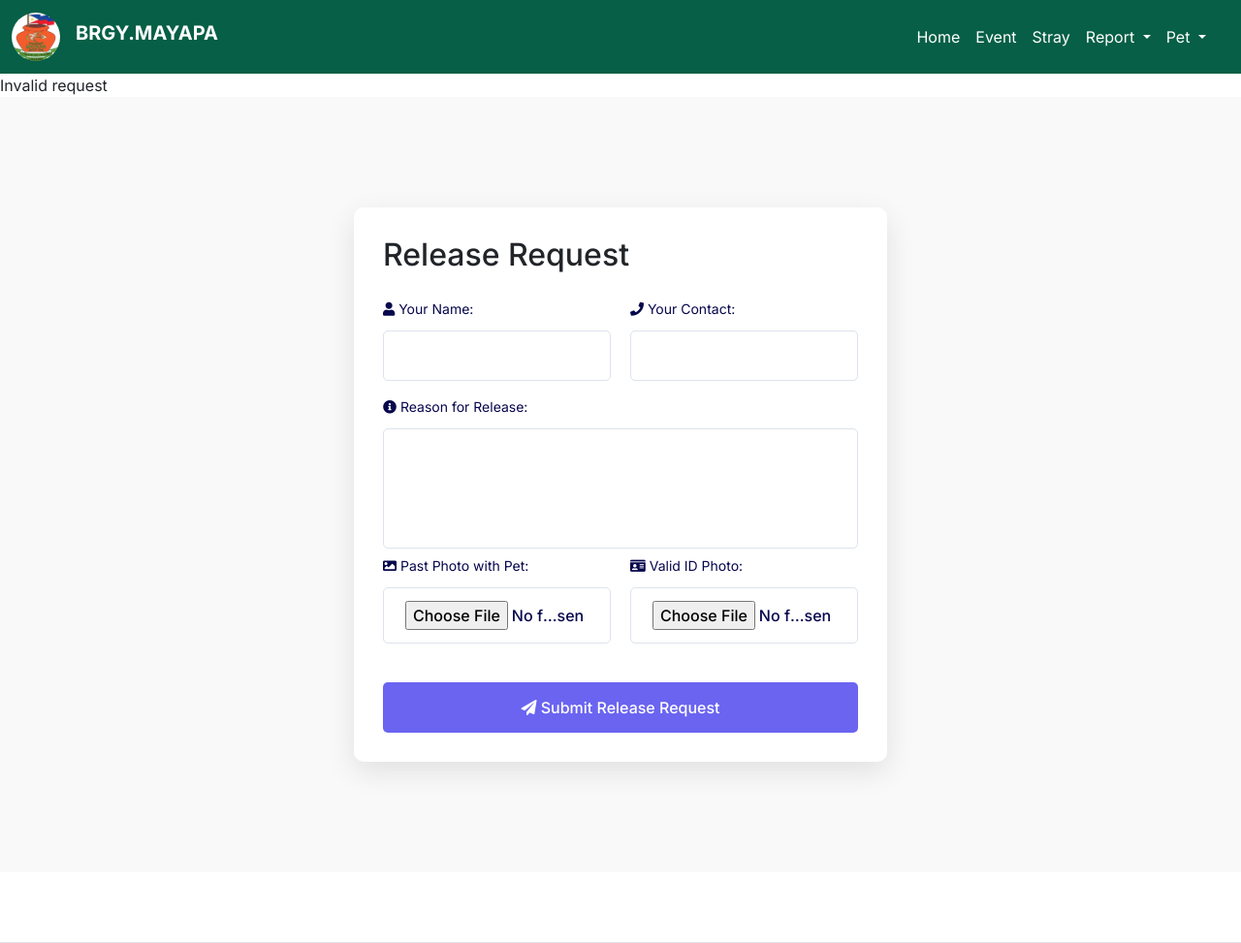
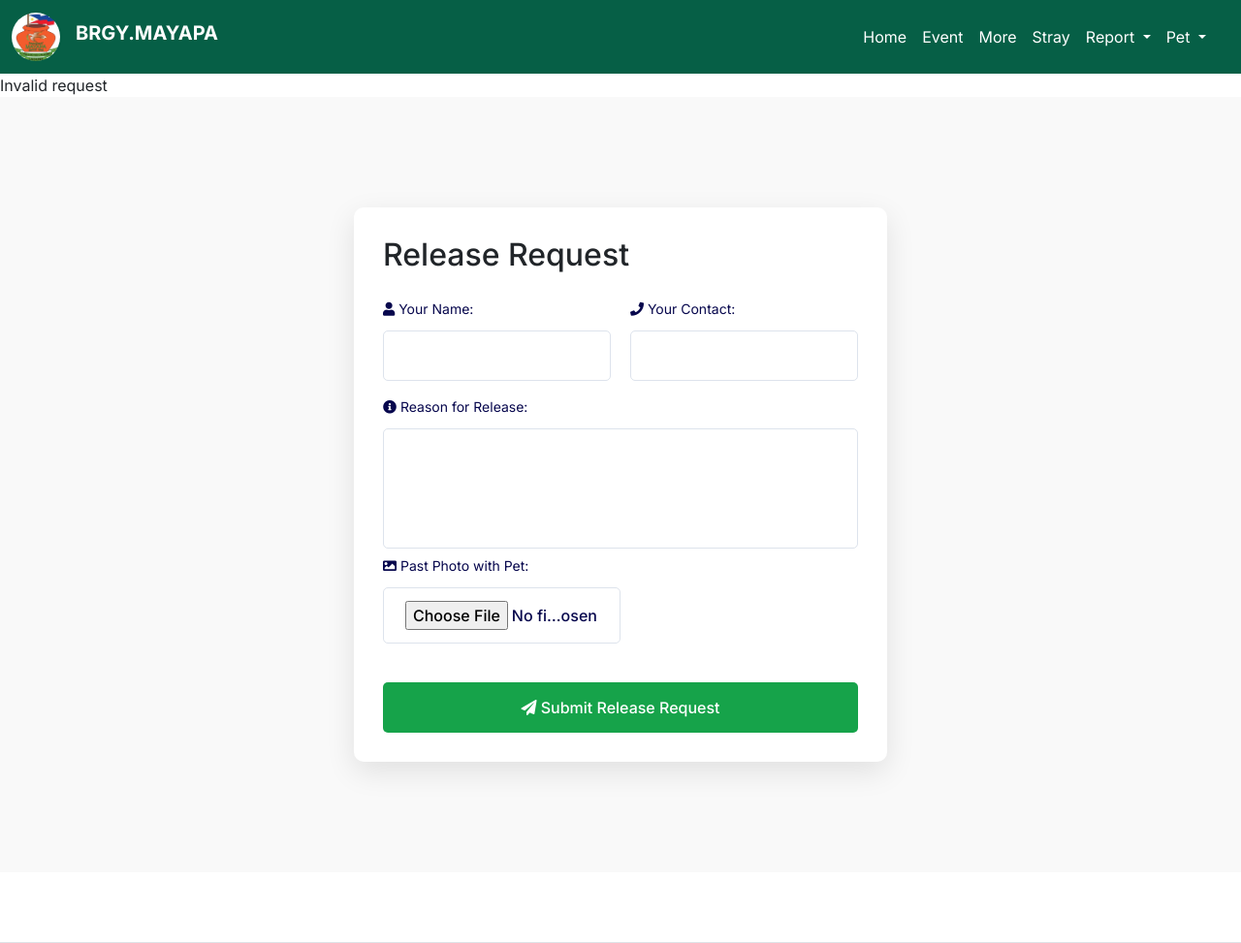
Before and after one commit to astridpx/beyond-collars, a PHP site: page /user/owner_report.php in a window 1280 px wide. Shown: the top 973 px of the page at 97% size. Run offline with PHP 8.4, Linux system fonts and the light colour scheme; some libraries are stand-ins or nearby versions.

Commit message:
refactor owner page

```diff
--- a/includes/navbar.php
+++ b/includes/navbar.php
@@ -18,6 +18,11 @@
                 <li class="nav-item">
                     <a class="nav-link" style="color: white;" href="/bc/user/event.php">Event</a>
                 </li>
+
+                <li class="nav-item">
+                    <a class="nav-link" style="color: white;" href="/bc/user/more.php">More</a>
+                </li>
+
 
                 <li class="nav-item">
                     <a class="nav-link" style="color: white;" href="/bc/user/stray.php">Stray</a>
--- a/user/owner_report.php
+++ b/user/owner_report.php
@@ -20,26 +20,13 @@
         $requester_contact = $_POST['requester_contact'];
         $release_reason = $_POST['release_reason'];
 
-        // Connect to your database (replace these variables with your actual database credentials)
-        $servername = "localhost";
-        $username = "root";
-        $password = ""; // No password for root user
-        $dbname = "bcdb";
+        // Prepare and execute the query to insert release request
+        $sql = "INSERT INTO release_requests (pet_id, requester_name, requester_contact, release_reason, past_photo) VALUES (?, ?, ?, ?, ?)";
+        $stmt = $conn->prepare($sql);
+        $stmt->bind_param("isssb", $pet_id, $requester_name, $requester_contact, $release_reason, $past_photo_data);
 
-        $conn = new mysqli($servername, $username, $password, $dbname);
-
-        // Check the connection
-        if ($conn->connect_error) {
-            die("Connection failed: " . $conn->connect_error);
-        }
-
-        // Prepare and execute the query to insert release request
-        $sql = "INSERT INTO release_requests (pet_id, requester_name, requester_contact, release_reason, valid_id_photo, past_photo) VALUES (?, ?, ?, ?, ?, ?)";
-        $stmt = $conn->prepare($sql);
-        $stmt->bind_param("isssbb", $pet_id, $requester_name, $requester_contact, $release_reason, $valid_id_photo_data, $past_photo_data);
 
         // Upload and bind the photo data only if files were uploaded
-        $valid_id_photo_data = isset($_FILES['valid_id_photo']['tmp_name']) ? file_get_contents($_FILES['valid_id_photo']['tmp_name']) : null;
         $past_photo_data = isset($_FILES['past_photo']['tmp_name']) ? file_get_contents($_FILES['past_photo']['tmp_name']) : null;
 
         if ($stmt->execute()) {
@@ -49,7 +36,7 @@
                     title: "Success!",
                     text: " Release Request Submitted Successfully!.",
                     icon: "success",
-                    confirmButtonColor: "#3085d6",
+                    confirmButtonColor: "#16a34a",
                     confirmButtonText: "OK",
                     customClass: {
                         container: "custom-sweetalert-container",
@@ -109,10 +96,13 @@
           <label for="past_photo" class="formbold-form-label"><i class="fas fa-image"></i> Past Photo with Pet:</label>
           <input type="file" class="formbold-form-input" name="past_photo" id="past_photo" accept="image/jpeg" required>
         </div>
+        <!--
         <div>
           <label for="valid_id_photo" class="formbold-form-label"><i class="fas fa-id-card"></i> Valid ID Photo:</label>
           <input type="file" class="formbold-form-input" name="valid_id_photo" id="valid_id_photo" accept="image/jpeg" required>
         </div>
+
+        -->
       </div>
 
       <button type="submit" class="formbold-btn"><i class="fas fa-paper-plane"></i> Submit Release Request</button>
@@ -246,7 +236,7 @@
     padding: 14px 25px;
     border: none;
     font-weight: 500;
-    background-color: #6A64F1;
+    background-color: #16a34a;
     color: white;
     cursor: pointer;
     margin-top: 25px;
--- a/user/stray.php
+++ b/user/stray.php
@@ -75,8 +75,8 @@
                     <form id="confirmationForm" action="/bc/user/owner_report.php" method="post" class="d-inline">
 
                         <input type="hidden" name="pet_id" value="<?= $row["pet_id"] ?>">
-                        <button type="button" class="btn btn-sm rounded-pill shadow ms-2 px-4" style="background-color: #0A1D56; color: white; font-family: 'Arial', sans-serif;" onclick="showConfirmation()">
-                          <i class="fas fa-envelope"></i> Contact <!-- Icon for Contact -->
+                        <button type="button" class="btn btn-sm rounded-pill shadow ms-3 px-4" style="background-color: #16a34a; color: white; font-family: 'Arial', sans-serif;" onclick="showConfirmation()">
+                          <i class="fas fa-envelope"></i> I found this pet! <!-- Icon for Contact -->
                         </button>
 
                     </form>
@@ -227,7 +227,7 @@
       text: "You won't be able to revert this!",
       icon: "warning",
       showCancelButton: true,
-      confirmButtonColor: " #000080",
+      confirmButtonColor: " #16a34a",
       cancelButtonColor: "dark",
       confirmButtonText: "Yes, I am!",
     }).then((result) => {
```
Also changed, not shown: user/more.php (+8 -18 lines).
